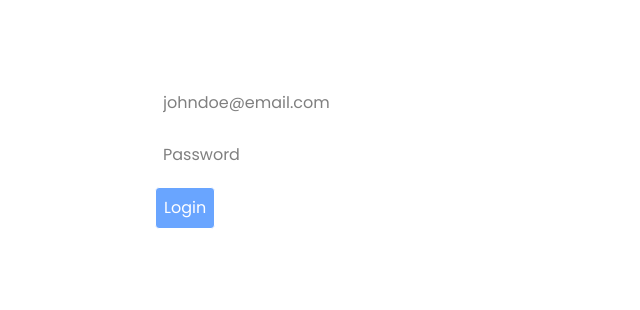
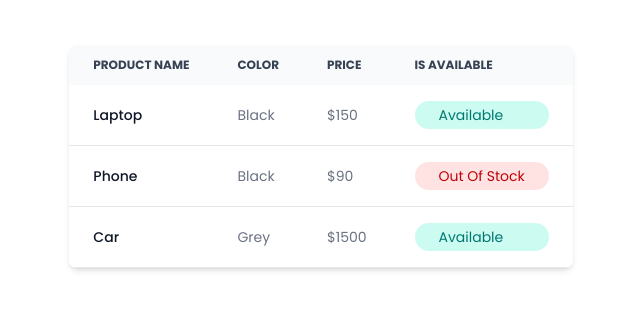
Before and after one commit to YediRisdianto/belajar-alpine, a plain HTML site: page index.html in a window 1280 px wide. Shown: the part 244-554 px from the top of the page, without its empty margins (319-959 px from the left). Drawn offline with nearby package versions, Linux system fonts and the light colour scheme.

Commit message:
update : learn x-for and x-if

```diff
--- a/index.html
+++ b/index.html
@@ -59,7 +59,7 @@
     <!-- x model end -->
 
     <!-- x-bind -->
-        <div class="flex items-center justify-center h-screen">
+        <!-- <div class="flex items-center justify-center h-screen">
             <form x-data="{
                 email:'',
                 password:'',
@@ -88,8 +88,79 @@
                     Login
                 </button>
             </form>
+        </div> -->
+    <!-- x-bind end -->
+
+    <!-- x-for -->
+
+    <div class="flex items-center justify-center h-screen">
+        <div class="relative overflow-x-auto shadow-md sm:rounded-lg">
+            <table class="w-full text-sm text-left rtl:text-right text-gray-500 dark:text-gray-400"
+                x-data="{
+                    products:[
+                    {
+                        id:1,
+                        name:'Laptop',
+                        color:'Black',
+                        price:150,
+                        isAvailable:true
+                    },
+                    {
+                        id:2,
+                        name:'Phone',
+                        color:'Black',
+                        price:90,
+                        isAvailable:false
+                    },
+                    {
+                        id:3,
+                        name:'Car',
+                        color:'Grey',
+                        price:1500,
+                        isAvailable:true
+                    },
+                    ]
+                }"
+                >
+
+                <thead class="text-xs text-gray-700 uppercase bg-gray-50 dark:bg-gray-700 dark:text-gray-400">
+                    <tr>
+                        <th scope="col" class="px-6 py-3">
+                            Product name
+                        </th>
+                        <th scope="col" class="px-6 py-3">
+                            Color
+                        </th>
+                        <th scope="col" class="px-6 py-3">
+                            Price
+                        </th>
+                        <th scope="col" class="px-6 py-3">
+                            Is Available
+                        </th>
+                    </tr>
+                </thead>
+                <tbody>
+                    <template x-for="product in products">
+                        <tr class="bg-white border-b dark:bg-gray-800 dark:border-gray-700 border-gray-200">
+                            <th scope="row" class="px-6 py-4 font-medium text-gray-900 whitespace-nowrap dark:text-white" x-text="product.name"></th>
+                            <td class="px-6 py-4" x-text="product.color"></td>
+                            <td class="px-6 py-4" x-text="'$'+product.price"></td>
+                            <td class="px-6 py-4">
+                                <template x-if="product.isAvailable">
+                                    <div class="py-1 px-6 rounded-full bg-teal-100 text-teal-700">Available</div>
+                                </template>
+                                <template x-if="!product.isAvailable">
+                                    <div class="py-1 px-6 rounded-full bg-red-100 text-red-700">Out Of Stock</div>
+                                </template>
+                            </td>
+                        </tr>
+                    </template>
+                </tbody>
+            </table>
         </div>
-    <!-- x-bind end -->
+    </div>
+
+    <!-- x-for end -->
 
 </body>
 </html>
```
